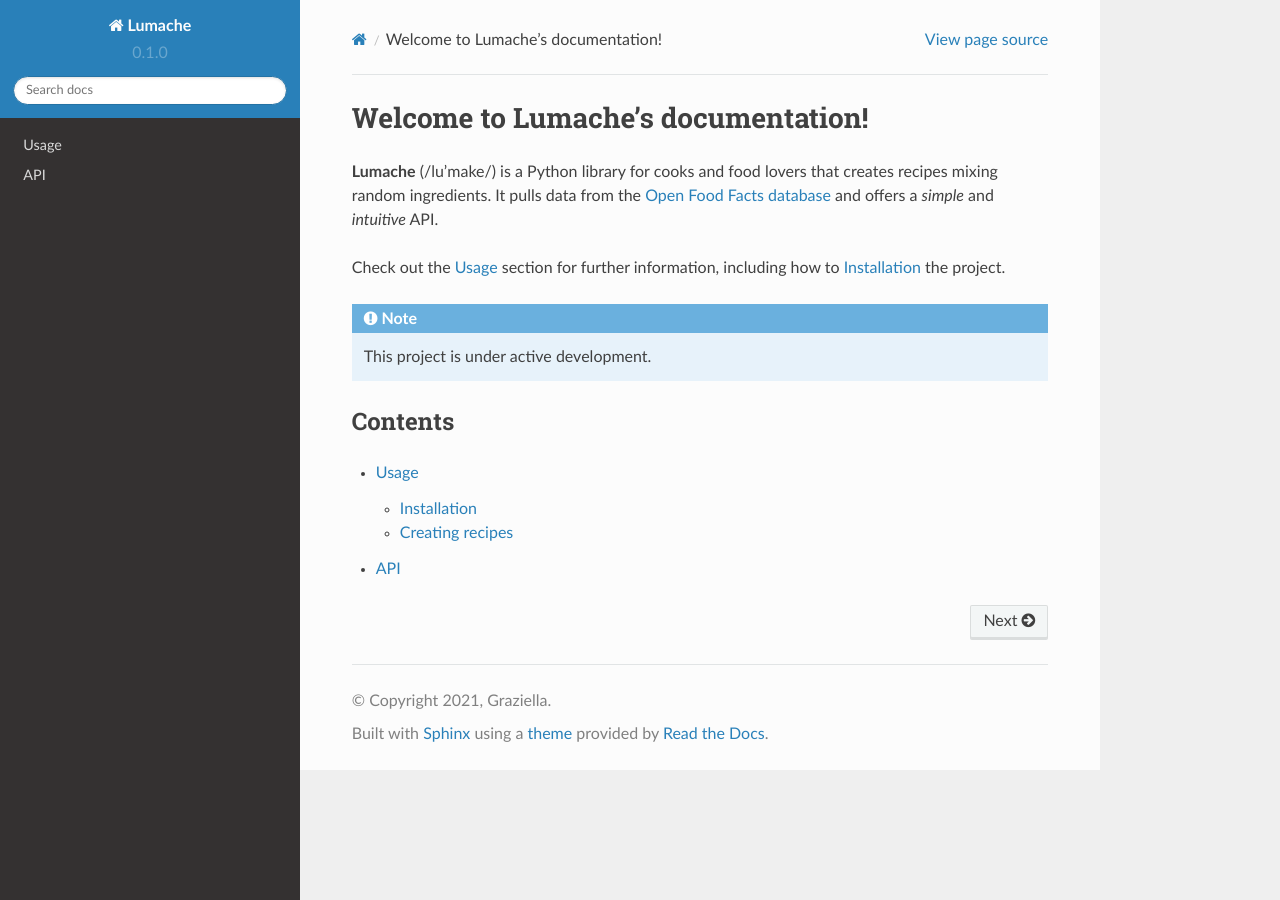
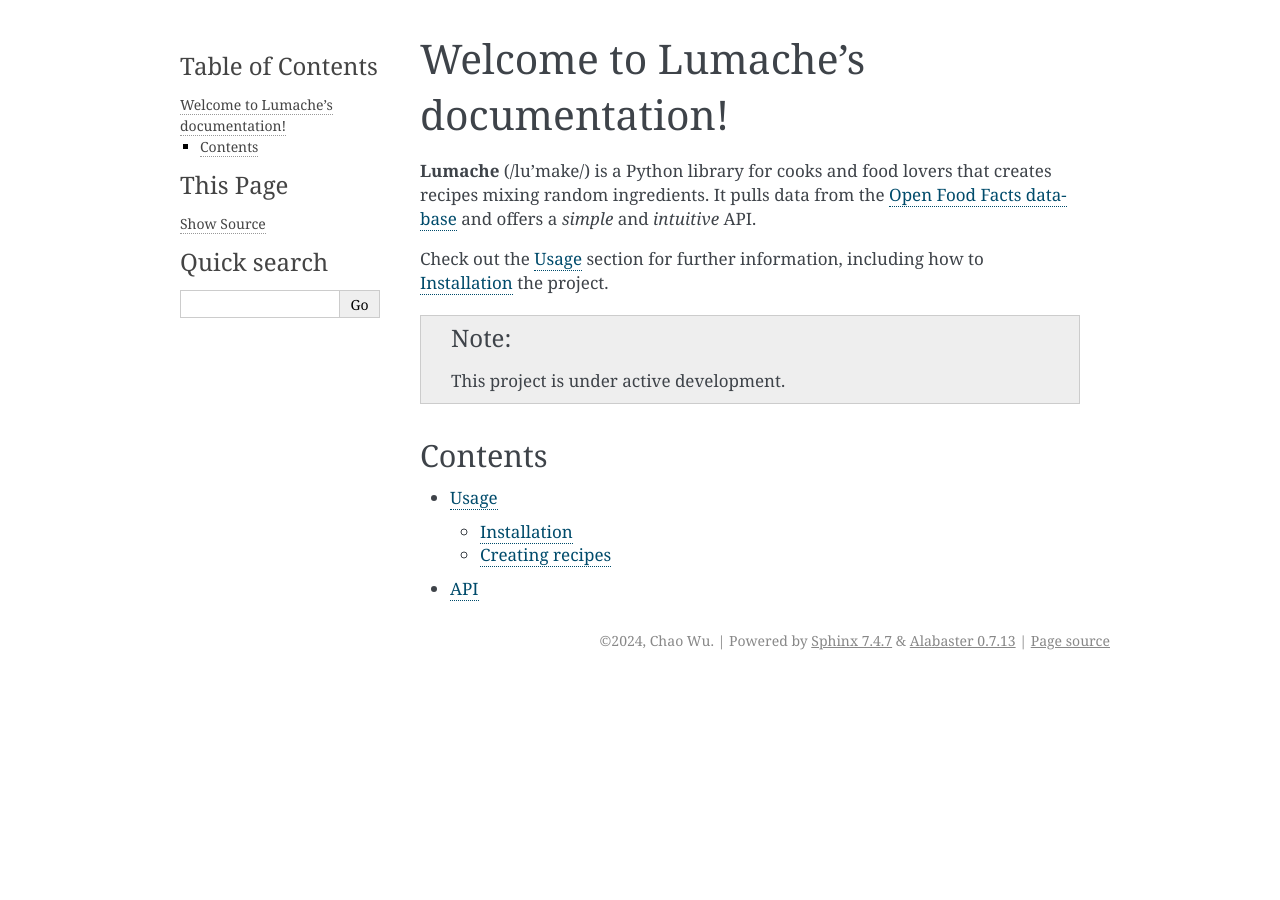
Before and after one commit to Chaowu88/etfba, a Sphinx documentation site: the page built from docs/source/index.rst, in a window 1280 px wide. Built offline with Sphinx 7.4.7, drawn with Linux system fonts in a browser that asks for light colours; the version number is read from the project's files by our own code; some of the changed lines change nothing that is shown.

Commit message:
Update conf.py

```diff
--- a/docs/source/conf.py
+++ b/docs/source/conf.py
@@ -1,35 +1,84 @@
 # Configuration file for the Sphinx documentation builder.
 
-# -- Project information
+import sys
+from os.path import dirname, join
 
-project = 'Lumache'
-copyright = '2021, Graziella'
-author = 'Graziella'
+SRC_PATH = join(dirname(dirname(dirname(__file__))), 'src')
+sys.path.insert(0, SRC_PATH)
 
-release = '0.1'
-version = '0.1.0'
 
-# -- General configuration
+# ------------------------ Project information ------------------------
+project = 'etfba'
+copyright = '2024, Chao Wu'
+author = 'Chao Wu'
+from freeflux import __version__ as version
+release = version
 
-extensions = [
-    'sphinx.ext.duration',
-    'sphinx.ext.doctest',
-    'sphinx.ext.autodoc',
-    'sphinx.ext.autosummary',
-    'sphinx.ext.intersphinx',
-]
+pygments_style = 'sphinx'
 
-intersphinx_mapping = {
-    'python': ('https://docs.python.org/3/', None),
-    'sphinx': ('https://www.sphinx-doc.org/en/master/', None),
-}
-intersphinx_disabled_domains = ['std']
 
-templates_path = ['_templates']
+# ------------------------ General configuration ------------------------
+extensions = ['sphinx.ext.autodoc',
+              'sphinx.ext.napoleon',
+              'sphinx.ext.intersphinx',
+              'sphinx.ext.mathjax',
+              'sphinx.ext.viewcode',
+              'sphinx.ext.autosummary',
+              'nbsphinx',
+              'autoapi.extension']
 
-# -- Options for HTML output
+autoapi_type = 'python'
+autoapi_dirs = [join(SRC_PATH, 'etfba')]
+autoapi_add_toctree_entry = False
 
-html_theme = 'sphinx_rtd_theme'
+source_suffix = '.rst'
+master_doc = 'index'
+# List of patterns, relative to source directory, that match files and
+# directories to ignore when looking for source files.
+exclude_patterns = ['_build']
 
-# -- Options for EPUB output
-epub_show_urls = 'footnote'
+
+# ------------------------ Options for HTML output ------------------------
+mathjax_path = ('https://cdn.jsdelivr.net/npm/mathjax@2/MathJax.js?config=TeX-AMS-MML_HTMLorMML')
+
+
+# ------------------------ Options for LaTeX output ------------------------
+# Grouping the document tree into LaTeX files. List of tuples
+# (source start file, target name, title, author,
+#  documentclass [howto, manual, or own class]).
+latex_documents = [(master_doc,
+                    project+'.tex',
+                    project+' Documentation',
+                    author,
+                    'manual')]
+
+
+# ------------------------ Options for manual page output ------------------------
+# One entry per manual page. List of tuples
+# (source start file, name, description, authors, manual section).
+man_pages = [(master_doc,
+              project,
+              project+' Documentation',
+              [author],
+              1)]
+
+
+# ------------------------ Options for Texinfo output ------------------------
+# Grouping the document tree into Texinfo files. List of tuples
+# (source start file, target name, title, author,
+#  dir menu entry, description, category)
+texinfo_documents = [(master_doc,
+                      project,
+                      project+' Documentation',
+                      author,
+                      'etfba',
+                      'A package for constraints-based metabolic flux analysis',
+                      'Miscellaneous')]
+
+# Example configuration for intersphinx: refer to the Python standard library.
+intersphinx_mapping = {'python': ('https://docs.python.org/3/', None),
+                       'numpy': ('https://numpy.org/doc/stable/', None),
+                       'pandas': ('https://pandas.pydata.org/docs/', None),
+                       'scipy': ('https://docs.scipy.org/doc/scipy/', None),
+                       'pyomo': ('https://pyomo.readthedocs.io/en/stable/', None),
+                       'sympy': ('https://docs.sympy.org/latest/', None)}
```
